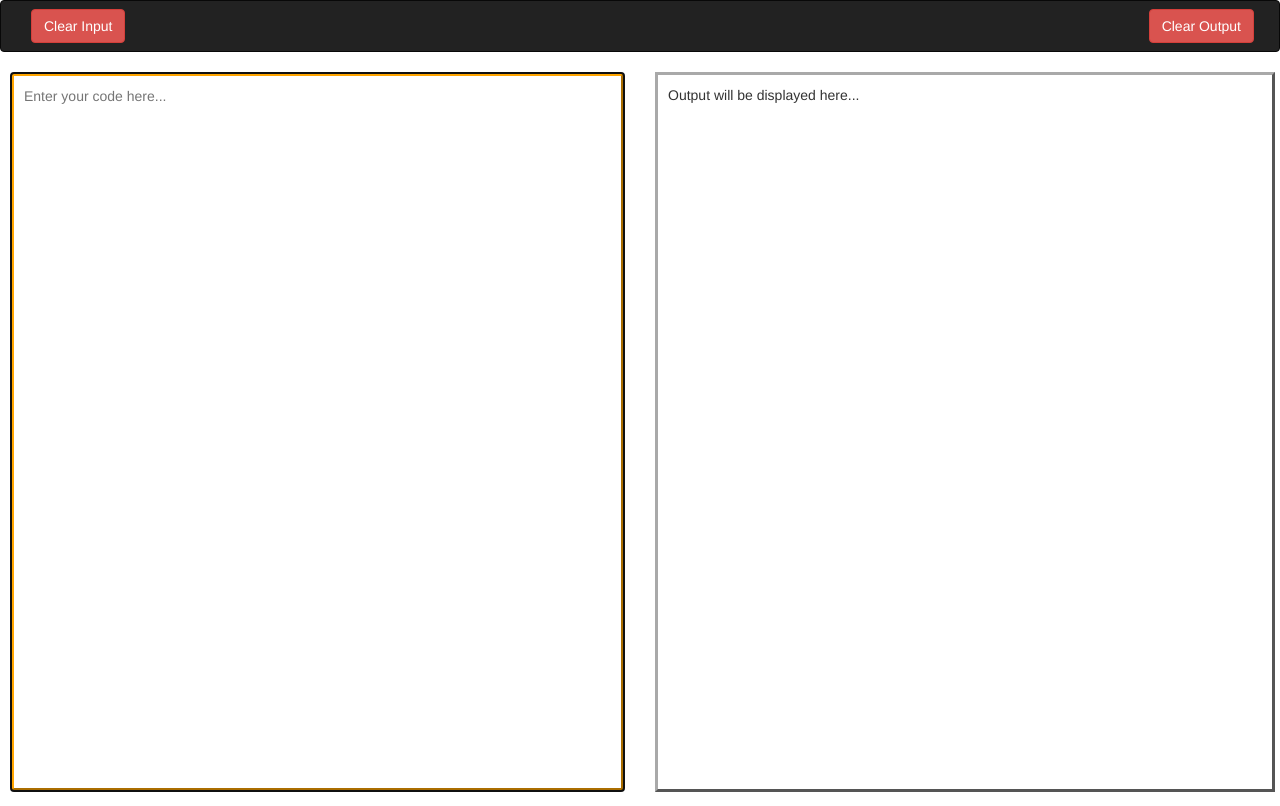
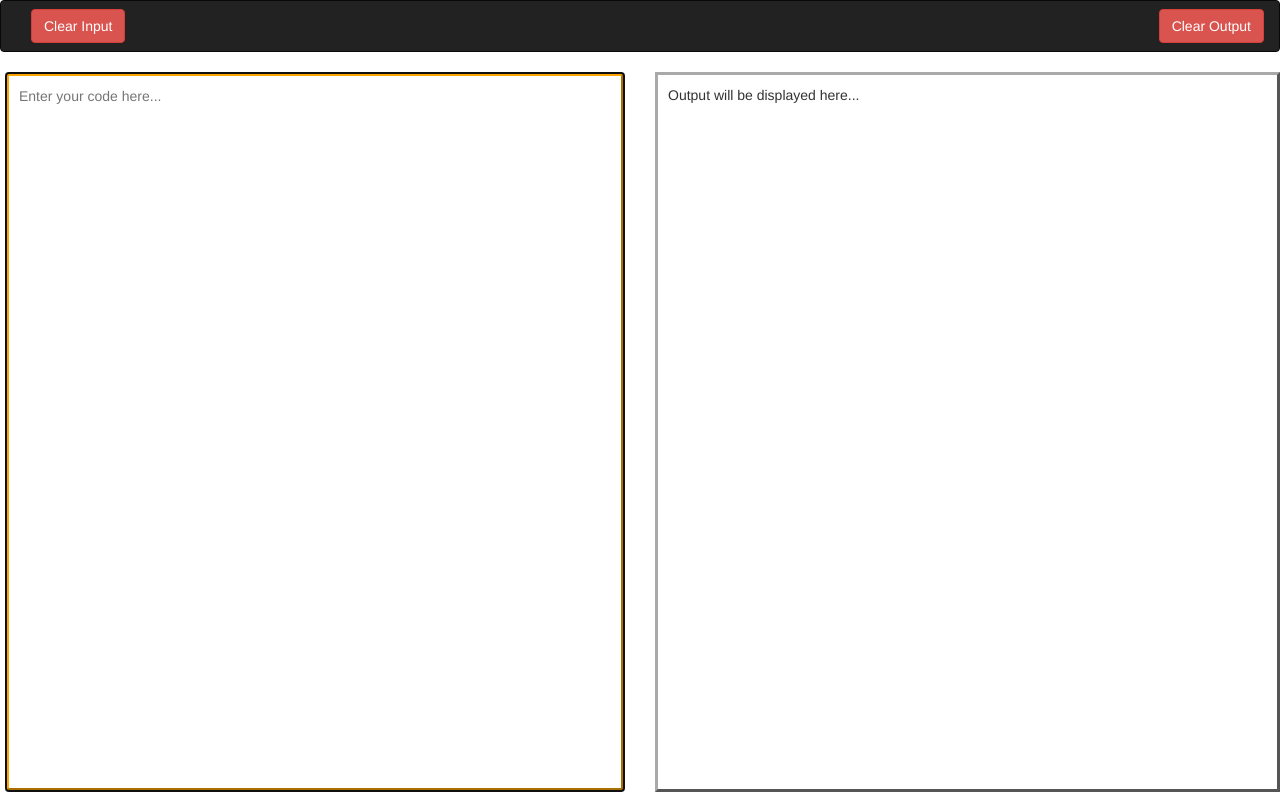
Before and after one commit to BhaviD/Scripting-Assignment-2-HTML-CSS-Javascript-jQuery, a plain HTML site: page src/index.html in a window 1280 px wide. Drawn offline with nearby package versions, Linux system fonts and the light colour scheme.

Commit message:
removed <form> element

```diff
--- a/src/index.html
+++ b/src/index.html
@@ -12,14 +12,8 @@
       p:empty:not(:focus)::before {
         content: attr(data-placeholder);
       }
-      #right-most-button {
-        padding-right: 10px;
-      }
-      #left-most-button {
-        padding-left: 10px;
-      }
-      #input_form {
-        padding-left: 10px;
+      #input_div {
+        padding-left: 20px;
       }
       #output_box {
         padding-right: 20px;
@@ -59,7 +53,7 @@
           <li><button class="btn btn-danger navbar-btn" onclick="clear_input();">Clear Input</button></li>
         </ul>
         <ul class="nav navbar-nav navbar-right">
-          <li id="right-most-button">
+          <li >
             <button class="btn btn-danger navbar-btn" onclick="clear_output();">Clear Output</button>
           </li>
         </ul>
@@ -68,8 +62,7 @@
   </nav>
 
   <div class="row">
-    <div class="col-lg-6 col-md-6">
-      <form id="input_form">
+    <div class="col-lg-6 col-md-6" id="input_div">
         <textarea  id = "input_area"
                    placeholder = "Enter your code here..."
                    wrap="off"
@@ -77,9 +70,8 @@
                    style="border:outset 4px orange;"
                    oninput="run();"
                    class="boundary"></textarea>
-      </form>
     </div>
-    <div class="col-lg-6 col-md-6" id="output_box">
+    <div class="col-lg-6 col-md-6">
       <p class="boundary" id = "output_area" data-placeholder="Output will be displayed here..."></p>
     </div>
   </div>
```
Lines whose indentation alone changed are shown as unchanged.
